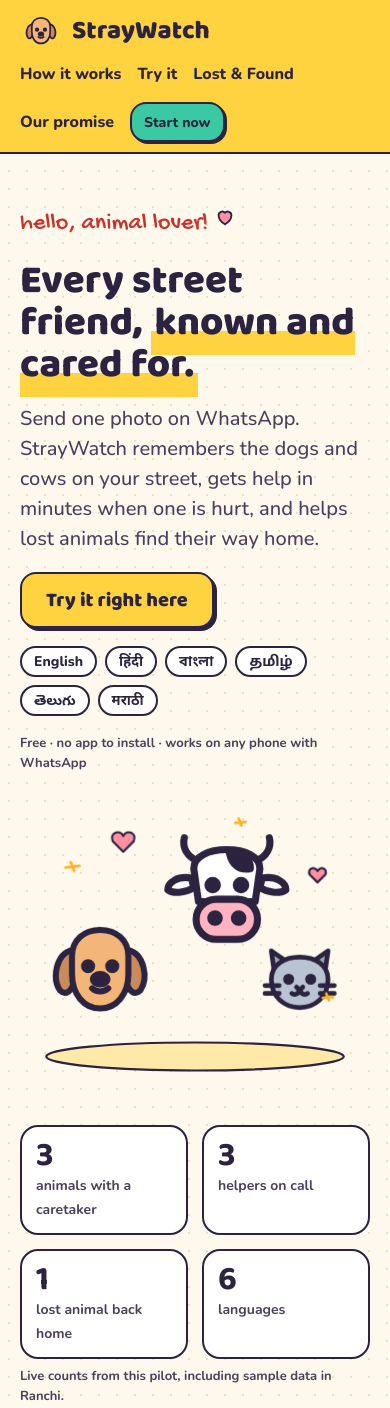
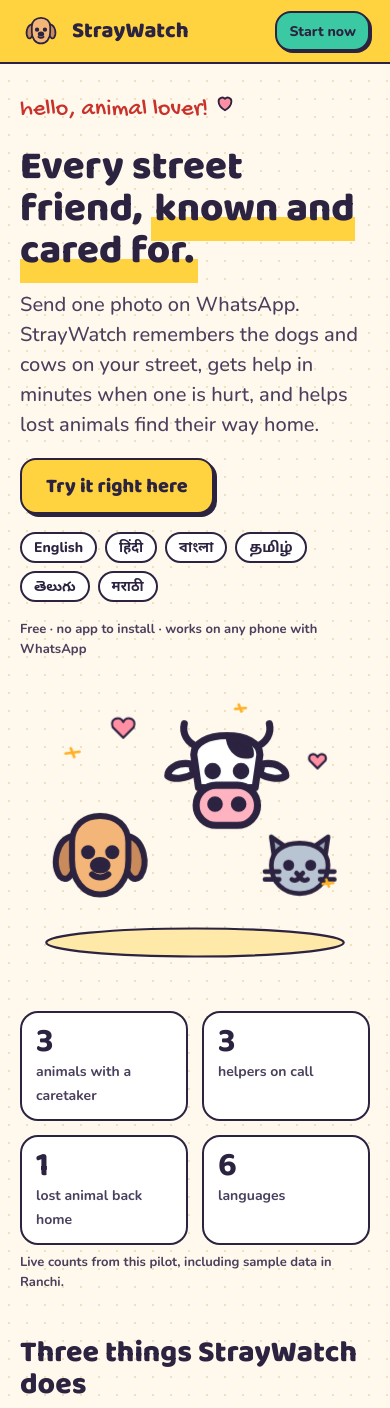
Before and after one commit to meenakshisatpathy20-del/STRAYWATCH, a FastAPI app: page / in a window 390 px wide. Shown: the top 1408 px of the page. Run offline with FastAPI, Linux system fonts and the light colour scheme.

Commit message:
Mobile-friendly header, friendlier lost-match message

```diff
--- a/app/engine.py
+++ b/app/engine.py
@@ -791,7 +791,7 @@ def match_message(s, post: LostPost, sight: Sighting, mres: dict, checked: int |
     dist = km(post.lat, post.lon, sight.lat, sight.lon)
     extra = f"\n(I checked {checked} photos sent nearby.)" if checked else ""
     return Out(post.owner_id, f"*Maybe {post.name}!* 🔎💛\nSeen {ist(sight.created)} about {dist:.1f} km "
-                              f"from where they were lost.\nWhy: {mres['reason']}{extra}\nThe exact spot is shared once you confirm.",
+                              f"from where they were lost.{extra}\nPlease look at the photo carefully. The exact spot is shared once you confirm.",
                image_url=photo_url(sight.photo_id),
                buttons=[(f"lm:yes:{post.id}:{sight.id}", f"Yes, it's {post.name}"[:20]),
                         (f"lm:no:{post.id}:{sight.id}", "Not them")])
--- a/app/static/style.css
+++ b/app/static/style.css
@@ -123,3 +123,12 @@ footer{border-top:2.5px dashed var(--ink);padding:22px 0 40px;font-size:14px;col
 footer .wrap{display:flex;flex-wrap:wrap;justify-content:space-between;gap:12px}
 .paws{position:absolute;opacity:.18;pointer-events:none}
 .sr{position:absolute;width:1px;height:1px;overflow:hidden;clip:rect(0 0 0 0)}
+
+/* phones: compact header that doesn't eat the screen */
+@media (max-width:700px){
+  .nav{position:static}
+  .nav nav a:not(.btn){display:none}
+  .logo span{font-size:22px}
+  .hero{padding-top:28px}
+  .msgs{height:460px}
+}
```
